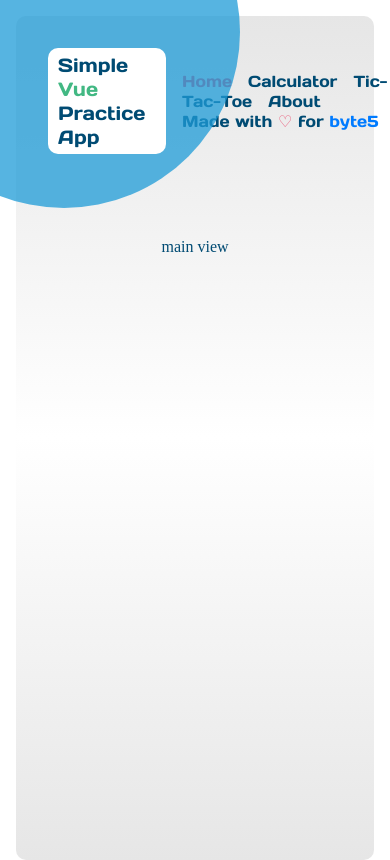
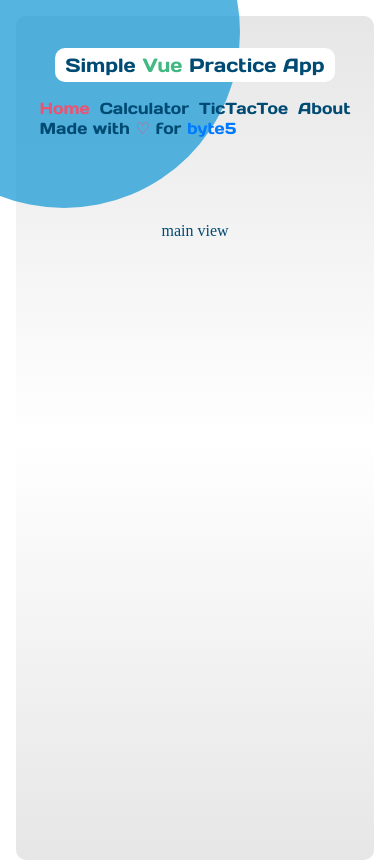
Before and after one commit to asilva87/vue-byte5, a Vue app: page / in a window 390 px wide. Built offline with nearby package versions, Linux system fonts and the light colour scheme.

Commit message:
Rename url

```diff
--- a/src/App.vue
+++ b/src/App.vue
@@ -24,16 +24,17 @@ import { RouterLink, RouterView } from 'vue-router'
                     </span>
 
                     <span class="navbar__item">
-                        <RouterLink to="/tic-tac-toe">Tic-Tac-Toe</RouterLink>
+                        <RouterLink to="/tictactoe">
+                            <span>TicTacToe</span>
+                        </RouterLink>
                     </span>
 
                     <span class="navbar__item">
                         <RouterLink to="/about">About</RouterLink>
                     </span>
 
-                    <span class="navbar__item__sentence">
-                        Made with <span style="color: var(--red)">&#9825;</span> for
-                        <span style="color: var(--blue)">byte5</span>
+                    <span class="navbar__item">
+                        Made with <span style="color: var(--red)">&#9825;</span> for <span style="color: var(--blue)">byte5</span>
                     </span>
                 </div>
             </nav>
@@ -82,10 +83,29 @@ import { RouterLink, RouterView } from 'vue-router'
     margin-bottom: 10vh;
     display: flex;
     align-items: center;
+    justify-content: space-between;
 }
 
 .navbar__item {
     margin-right: 1rem;
+    position: relative;
+    z-index: 10;
+}
+
+/* Adjust the style for small screens */
+@media screen and (max-width: 768px) {
+    .navbar {
+        flex-direction: column; /* Change to a column layout on small screens */
+        align-items: center;
+    }
+
+    .navbar__links {
+        margin-top: 1rem; /* Add some spacing between items on small screens */
+    }
+
+    .navbar__item {
+        margin: 0 5px; /* Remove right margin for items on small screens */
+    }
 }
 
 .navbar__item__logo {
@@ -101,10 +121,6 @@ import { RouterLink, RouterView } from 'vue-router'
     color: var(--vue-green);
 }
 
-.navbar__item__sentence {
-    align-self: flex-end;
-}
-
 .byte5-logo {
     color: #007aff;
 }
--- a/src/router/index.ts
+++ b/src/router/index.ts
@@ -15,8 +15,8 @@ const router = createRouter({
             component: () => import('../views/CalculatorView.vue')
         },
         {
-            path: '/tic-tac-toe',
-            name: 'tic-tac-toe',
+            path: '/tictactoe',
+            name: 'tictactoe',
             component: () => import('../views/TicTacToeView.vue')
         },
         {
```
